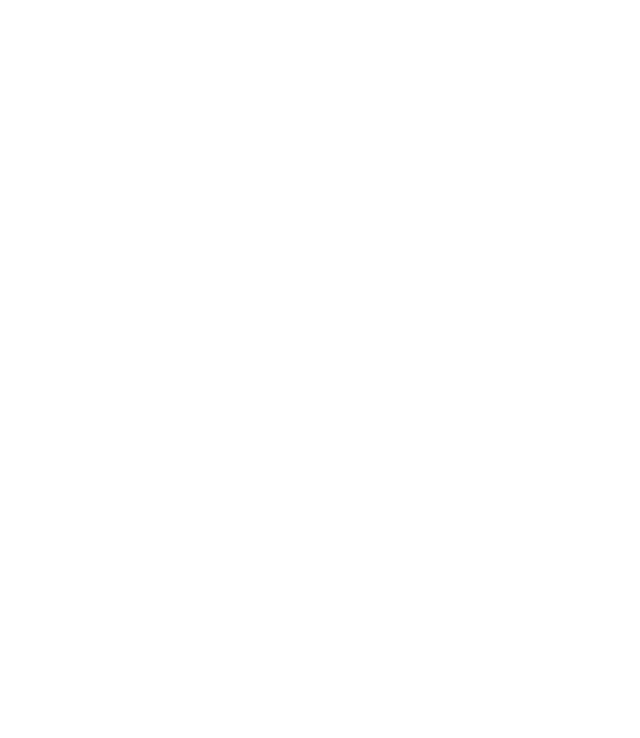
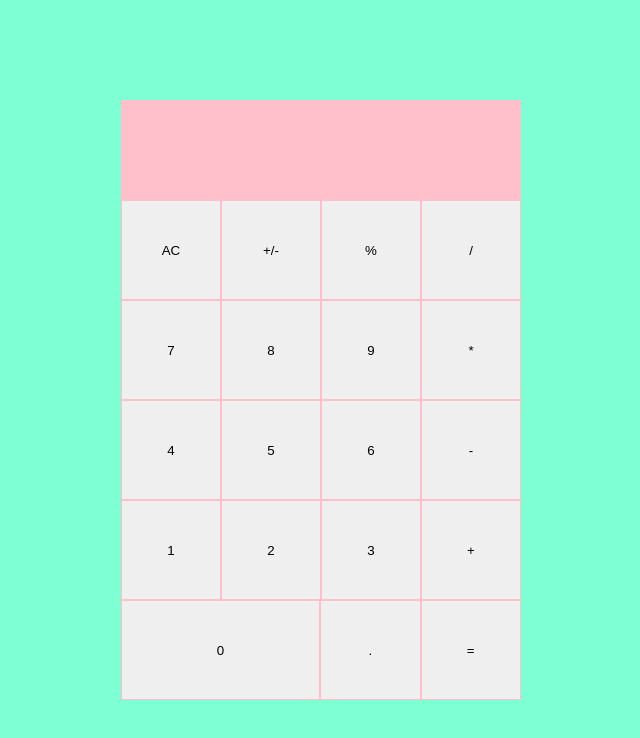
Before and after one commit to danilocasim/calculator, a plain HTML site: page index.html in a window 1280 px wide. Shown: the whole page, without its empty margins (319-959 px from the left). Drawn offline with Linux system fonts and the light colour scheme.

Commit message:
Add the html and style of the calculator

```diff
--- a/index.html
+++ b/index.html
@@ -4,9 +4,44 @@
     <meta charset="UTF-8" />
     <meta name="viewport" content="width=device-width, initial-scale=1.0" />
     <title>Document</title>
+    <link rel="stylesheet" href="styles.css" />
   </head>
 
   <body>
+    <div class="container">
+      <div class="live-solution"></div>
+      <div class="buttons">
+        <div class="first-row">
+          <button>AC</button>
+          <button>+/-</button>
+          <button>%</button>
+          <button>/</button>
+        </div>
+        <div class="second-row">
+          <button>7</button>
+          <button>8</button>
+          <button>9</button>
+          <button>*</button>
+        </div>
+        <div class="third-row">
+          <button>4</button>
+          <button>5</button>
+          <button>6</button>
+          <button>-</button>
+        </div>
+        <div class="fourth-row">
+          <button>1</button>
+          <button>2</button>
+          <button>3</button>
+          <button>+</button>
+        </div>
+        <div class="fifth-row">
+          <button class="double-width">0</button>
+          <button>.</button>
+          <button>=</button>
+        </div>
+      </div>
+    </div>
     <script src="index.js" defer></script>
   </body>
 </html>
--- a/index.js
+++ b/index.js
@@ -24,15 +24,11 @@ function operate(firstNumber, operator, secondNumber) {
   switch (operator) {
     case "+":
       return add(firstNumber, secondNumber);
-      break;
     case "-":
       return subtract(firstNumber, secondNumber);
-      break;
     case "*":
       return multiply(firstNumber, secondNumber);
-      break;
     case "/":
       return divide(firstNumber, secondNumber);
-      break;
   }
 }
--- a/styles.css
+++ b/styles.css
@@ -0,0 +1,53 @@
+html {
+  box-sizing: border-box;
+}
+
+*,
+*::before,
+*::after {
+  box-sizing: inherit;
+  margin: 0;
+  padding: 0;
+}
+
+body {
+  font-family: "Segoe UI", Tahoma, Geneva, Verdana, sans-serif;
+}
+
+.container {
+  min-height: 100vh;
+  display: flex;
+  justify-content: center;
+  align-items: center;
+  flex-direction: column;
+  background-color: aquamarine;
+}
+
+.live-solution {
+  background-color: pink;
+  height: 100px;
+  width: 400px;
+  text-align: end;
+  padding-top: 25px;
+  font-size: 50px;
+}
+
+.first-row,
+.second-row,
+.third-row,
+.fourth-row,
+.fifth-row {
+  display: flex;
+  width: 400px;
+}
+
+button {
+  flex: 1;
+  height: 100px;
+  border: 1px solid pink;
+  cursor: pointer;
+}
+
+.double-width {
+  flex: 2;
+}
```
